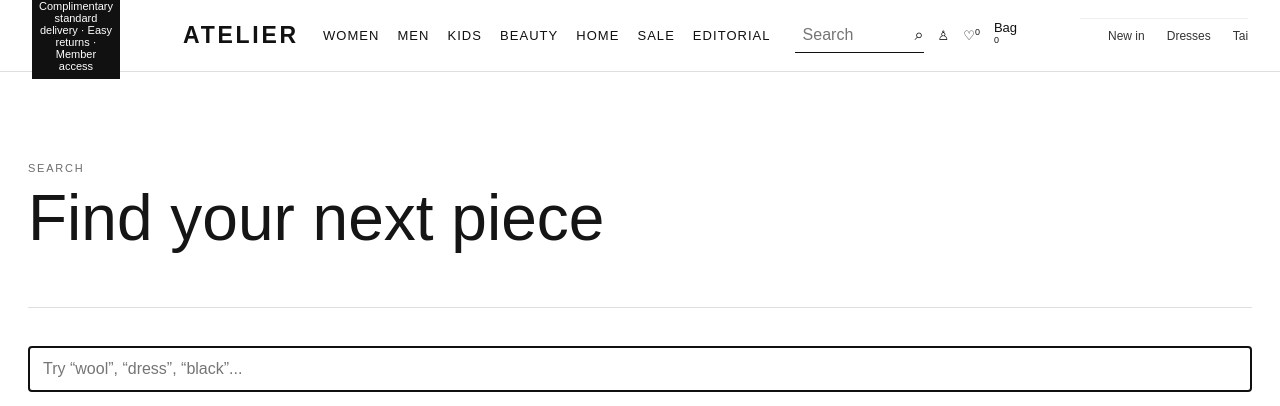
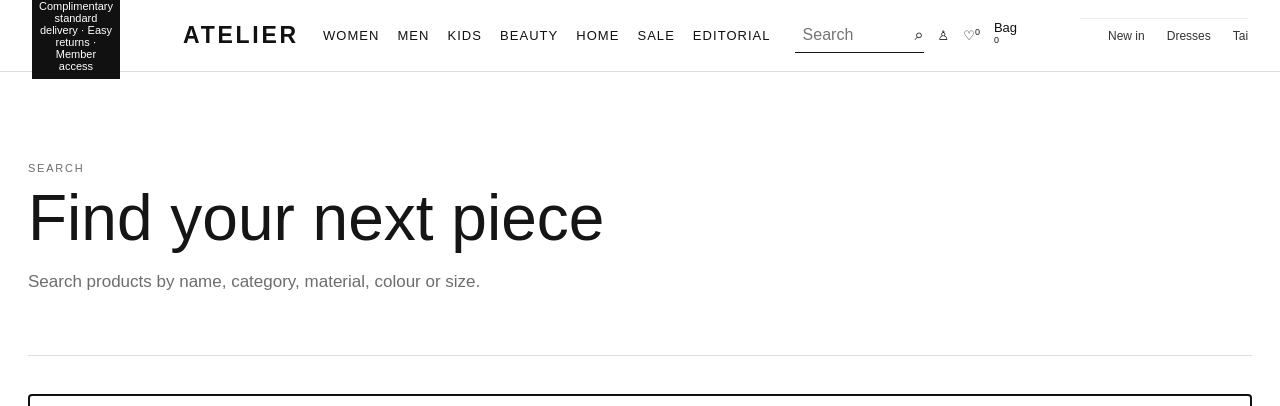
Before and after one commit to pkdiv6548/Shopping-, a React (Vite) app: page /search in a window 1280 px wide. Shown: the top 406 px of the page. Built offline with nearby package versions, Linux system fonts and the light colour scheme.

Commit message:
Enhance Search component with query parameters
Refactor Search component to use useSearchParams for query handling and improve search functionality with additional filters.

```diff
--- a/src/pages/Search.jsx
+++ b/src/pages/Search.jsx
@@ -1,2 +1,123 @@
-import {useMemo,useState} from "react"; import {Link} from "react-router-dom";
-export default function Search({products}){const [q,setQ]=useState("");const results=useMemo(()=>products.filter(p=>(p.name+" "+p.category+" "+p.material+" "+p.color).toLowerCase().includes(q.toLowerCase())).slice(0,24),[products,q]);return <main className="page-shell"><div className="page-hero"><small>SEARCH</small><h1>Find your next piece</h1></div><input autoFocus className="wide-input" value={q} onChange={e=>setQ(e.target.value)} placeholder="Try “wool”, “dress”, “black”..."/><p>{q?`${results.length} results`:"Popular: dresses · tailoring · knitwear · bags"}</p><div className="mini-grid">{results.map(p=><Link to={"/product/"+p.id} key={p.id}><img src={p.images[0]} alt={p.name}/><b>{p.name}</b><span>₹{Math.round(p.price*84).toLocaleString("en-IN")}</span></Link>)}</div></main>}
+import {
+  useMemo,
+  useState
+} from "react";
+
+import {
+  Link,
+  useSearchParams
+} from "react-router-dom";
+
+const money = value =>
+  `₹${Math.round(Number(value || 0) * 84).toLocaleString("en-IN")}`;
+
+export default function Search({
+  products = []
+}) {
+  const [searchParams] =
+    useSearchParams();
+
+  const initialQuery =
+    searchParams.get("q") || "";
+
+  const [q, setQ] =
+    useState(initialQuery);
+
+  const results = useMemo(() => {
+    const query =
+      q.trim().toLowerCase();
+
+    if (!query) {
+      return [];
+    }
+
+    return products
+      .filter(product => {
+        const searchable = [
+          product.name,
+          product.category,
+          product.material,
+          product.color,
+          product.badge,
+          ...(product.sizes || [])
+        ]
+          .filter(Boolean)
+          .join(" ")
+          .toLowerCase();
+
+        return searchable.includes(query);
+      })
+      .slice(0, 48);
+  }, [products, q]);
+
+  return (
+    <main className="page-shell">
+      <div className="page-hero">
+        <small>SEARCH</small>
+
+        <h1>
+          Find your next piece
+        </h1>
+
+        <p>
+          Search products by name,
+          category, material, colour
+          or size.
+        </p>
+      </div>
+
+      <input
+        autoFocus
+        className="wide-input"
+        value={q}
+        onChange={event =>
+          setQ(event.target.value)
+        }
+        placeholder="Try “wool”, “dress”, “black”..."
+        aria-label="Search products"
+      />
+
+      <p>
+        {q
+          ? `${results.length} results`
+          : "Popular: dresses · tailoring · knitwear · bags"}
+      </p>
+
+      {q && !results.length ? (
+        <div className="empty">
+          <h2>
+            No results found
+          </h2>
+
+          <p>
+            Try another product,
+            colour or material.
+          </p>
+        </div>
+      ) : (
+        <div className="mini-grid">
+          {results.map(product => (
+            <Link
+              to={`/product/${product.id}`}
+              key={product.id}
+            >
+              <img
+                src={product.images?.[0]}
+                alt={product.name}
+                loading="lazy"
+              />
+
+              <b>
+                {product.name}
+              </b>
+
+              <span>
+                {money(product.price)}
+              </span>
+            </Link>
+          ))}
+        </div>
+      )}
+    </main>
+  );
+}
```
